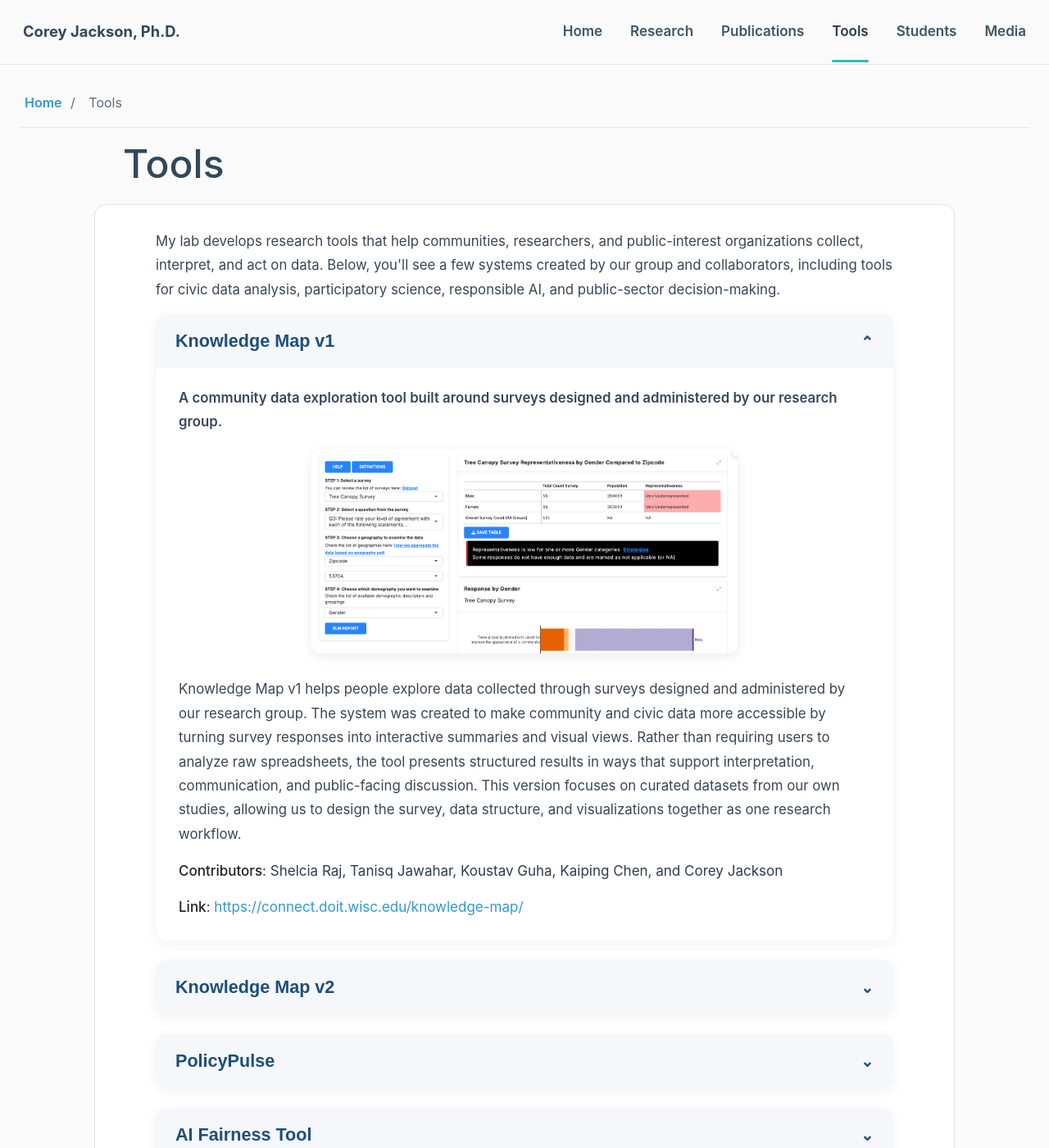
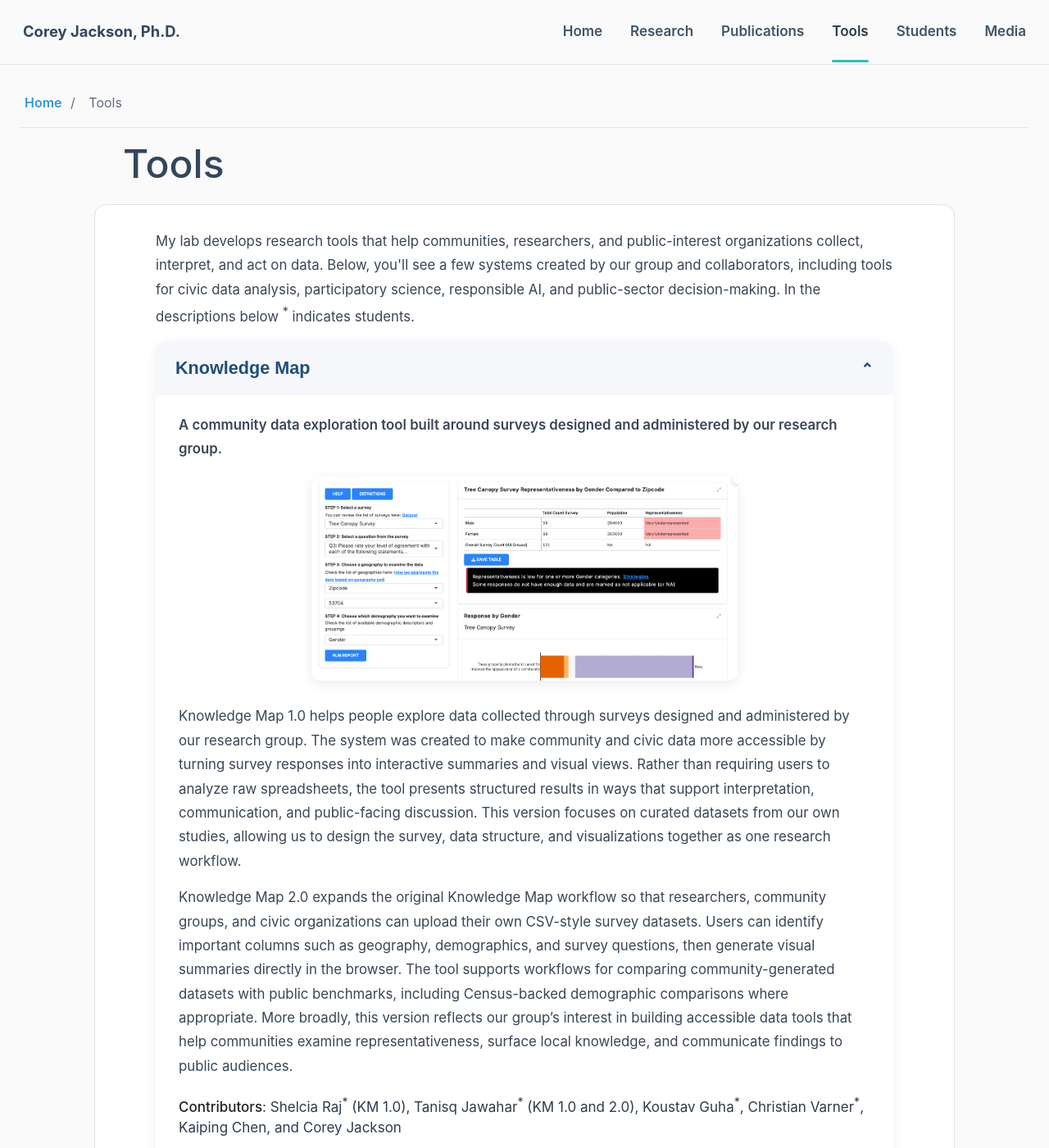
Before and after one commit to cjacks04/cjacks04.github.io, a Jekyll site: the page built from tools.md, in a window 1280 px wide and 1400 px high. Shown: the whole window at 82% size. Built offline with Jekyll 4.4.1, drawn with Linux system fonts in a browser that asks for light colours; nearby versions of some CDN libraries; a style sheet for code colours, icons or effects is not loaded; some of the changed text lies outside the part shown.

Commit message:
tooling update

```diff
--- a/tools.md
+++ b/tools.md
@@ -8,14 +8,14 @@ permalink: /tools/
 
   <div class="research-intro">
     <p>
-      My lab develops research tools that help communities, researchers, and public-interest organizations collect, interpret, and act on data. Below, you'll see a few systems created by our group and collaborators, including tools for civic data analysis, participatory science, responsible AI, and public-sector decision-making.
+      My lab develops research tools that help communities, researchers, and public-interest organizations collect, interpret, and act on data. Below, you'll see a few systems created by our group and collaborators, including tools for civic data analysis, participatory science, responsible AI, and public-sector decision-making. In the descriptions below <sup>*</sup> indicates students.
     </p>
   </div>
 
   <!-- KNOWLEDGE MAP V1 -->
   <div class="research-card collapsible-card">
     <button class="research-card-toggle" type="button">
-      <span>Knowledge Map v1</span>
+      <span>Knowledge Map</span>
     </button>
     <div class="research-card-content">
       <p class="research-question">
@@ -25,37 +25,19 @@ permalink: /tools/
         <img src="/assets/img/tools/knowledgemap-interface.png" alt="Screenshot of the Knowledge Map v1 interface" />
       </div>
       <p>
-        Knowledge Map v1 helps people explore data collected through surveys designed and administered by our research group. The system was created to make community and civic data more accessible by turning survey responses into interactive summaries and visual views. Rather than requiring users to analyze raw spreadsheets, the tool presents structured results in ways that support interpretation, communication, and public-facing discussion. This version focuses on curated datasets from our own studies, allowing us to design the survey, data structure, and visualizations together as one research workflow.
+        Knowledge Map 1.0 helps people explore data collected through surveys designed and administered by our research group. The system was created to make community and civic data more accessible by turning survey responses into interactive summaries and visual views. Rather than requiring users to analyze raw spreadsheets, the tool presents structured results in ways that support interpretation, communication, and public-facing discussion. This version focuses on curated datasets from our own studies, allowing us to design the survey, data structure, and visualizations together as one research workflow.
+      </p>
+       <p>
+        Knowledge Map 2.0 expands the original Knowledge Map workflow so that researchers, community groups, and civic organizations can upload their own CSV-style survey datasets. Users can identify important columns such as geography, demographics, and survey questions, then generate visual summaries directly in the browser. The tool supports workflows for comparing community-generated datasets with public benchmarks, including Census-backed demographic comparisons where appropriate. More broadly, this version reflects our group’s interest in building accessible data tools that help communities examine representativeness, surface local knowledge, and communicate findings to public audiences.
       </p>
       <div class="research-section">
-        <strong>Contributors</strong>: Shelcia Raj, Tanisq Jawahar, Koustav Guha, Kaiping Chen, and Corey Jackson
+        <strong>Contributors</strong>: Shelcia Raj<sup>*</sup>  (KM 1.0), Tanisq Jawahar<sup>*</sup> (KM 1.0 and 2.0), Koustav Guha<sup>*</sup>, Christian Varner<sup>*</sup>, Kaiping Chen, and Corey Jackson
       </div>
       <div class="research-section">
-        <strong>Link</strong>: <a href="https://connect.doit.wisc.edu/knowledge-map/" target="_blank" rel="noopener">https://connect.doit.wisc.edu/knowledge-map/</a>
-      </div>
-    </div>
-  </div>
-
-  <!-- KNOWLEDGE MAP V2 -->
-  <div class="research-card collapsible-card">
-    <button class="research-card-toggle" type="button">
-      <span>Knowledge Map v2</span>
-    </button>
-    <div class="research-card-content">
-      <p class="research-question">
-        A flexible upload-based version of Knowledge Map that lets users bring their own survey data.
-      </p>
-      <div class="research-image tool-image-placeholder">
-        <img src="/assets/img/tools/knowledgemap-interface.png" alt="Screenshot of the Knowledge Map v2 interface" />
-      </div>
-      <p>
-        Knowledge Map v2 expands the original Knowledge Map workflow so that researchers, community groups, and civic organizations can upload their own CSV-style survey datasets. Users can identify important columns such as geography, demographics, and survey questions, then generate visual summaries directly in the browser. The tool supports workflows for comparing community-generated datasets with public benchmarks, including Census-backed demographic comparisons where appropriate. More broadly, this version reflects our group’s interest in building accessible data tools that help communities examine representativeness, surface local knowledge, and communicate findings to public audiences.
-      </p>
-      <div class="research-section">
-        <strong>Contributors</strong>: Tanisq Jawahar, Koustav Guha, Kaiping Chen, and Corey Jackson
+        <strong>1.0</strong>: <a href="https://connect.doit.wisc.edu/knowledge-map/" target="_blank" rel="noopener">https://connect.doit.wisc.edu/knowledge-map/</a>
       </div>
       <div class="research-section">
-        <strong>Link</strong>: <a href="https://github.com/madcollab-jrg/ccs-map-v2" target="_blank" rel="noopener">https://github.com/madcollab-jrg/ccs-map-v2</a>
+        <strong>2.0 (under development)</strong>: <a href="https://github.com/madcollab-jrg/ccs-map-v2" target="_blank" rel="noopener">https://github.com/madcollab-jrg/ccs-map-v2</a>
       </div>
     </div>
   </div>
@@ -76,7 +58,7 @@ permalink: /tools/
         PolicyPulse is designed to help organizations compare their mission statements, programs, or internal documents with state and federal legislation. The tool supports users in finding bills that may be relevant to their priorities, communities, or areas of advocacy. Rather than assuming that users have time to monitor legislative databases directly, PolicyPulse aims to translate policy activity into more accessible summaries and connections. This project reflects our broader interest in building tools that help civic and public-interest organizations participate more effectively in data- and policy-intensive environments.
       </p>
       <div class="research-section">
-        <strong>Contributors</strong>: Shana Hsieh, Kaiping Chen, and Corey Jackson
+        <strong>Contributors</strong>: Shana Hsieh<sup>*</sup>, Kaiping Chen, and Corey Jackson
       </div>
       <div class="research-section">
         <strong>Link</strong>: <a href="https://github.com/madcollab-jrg/vcrge/tree/main/policypulse" target="_blank" rel="noopener">https://github.com/madcollab-jrg/vcrge/tree/main/policypulse</a>
@@ -100,7 +82,7 @@ permalink: /tools/
         The AI Fairness Tool supports reflection on how AI systems may affect different people and groups in public-sector or high-stakes decision-making contexts. It is designed to help users examine questions of fairness, risk, and potential negative consequences rather than treating AI evaluation as only a technical performance problem. The tool can be used for teaching, research, or public engagement around responsible AI and algorithmic accountability. It reflects our group’s broader work on participatory AI auditing, where community members and non-experts are supported in evaluating how AI systems align with public values and lived experience.
       </p>
       <div class="research-section">
-        <strong>Contributors</strong>: Shelcia Raj, Tallal Ahmad, Corey Jackson
+        <strong>Contributors</strong>: Shelcia Raj<sup>*</sup>, Tallal Ahmad<sup>*</sup>, Corey Jackson
       </div>
       <div class="research-section">
         <strong>Link</strong>: <a href="https://ai-fairness.vercel.app/" target="_blank" rel="noopener">https://ai-fairness.vercel.app/</a>
@@ -124,7 +106,7 @@ permalink: /tools/
         Civic in Wisconsin is a web-based resource that presents civic technology and public-interest computing work connected to Wisconsin. The site is designed to make this work more visible to students, researchers, community organizations, and public-sector partners. It provides an accessible entry point for learning about civic data, responsible technology, and community-centered computing efforts in the state. More broadly, the project reflects our group’s commitment to connecting research, public engagement, and local civic infrastructure.
       </p>
       <div class="research-section">
-        <strong>Contributors</strong>: Chris Chen, Kaiping Chen, and Corey Jackson
+        <strong>Contributors</strong>: Chris Chen<sup>*</sup>, Kaiping Chen, and Corey Jackson
       </div>
       <div class="research-section">
         <strong>Link</strong>: <a href="https://civic-in-wisconsin.framer.website/" target="_blank" rel="noopener">https://civic-in-wisconsin.framer.website/</a>
```
